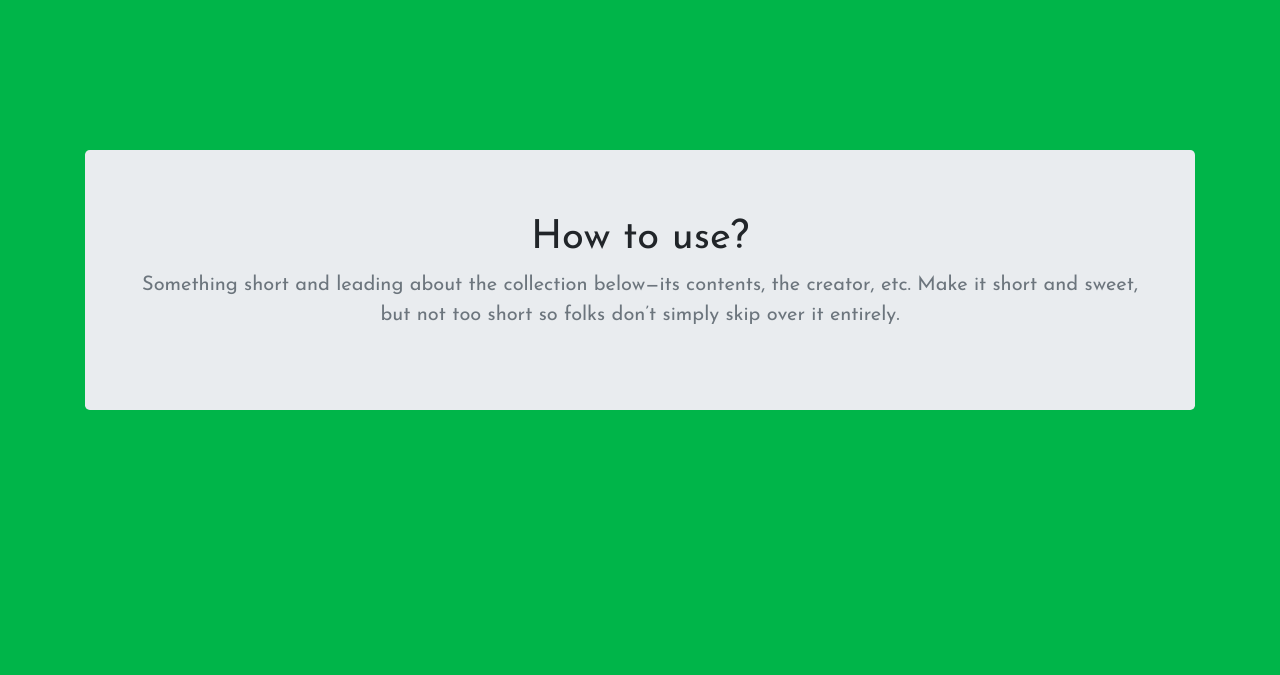
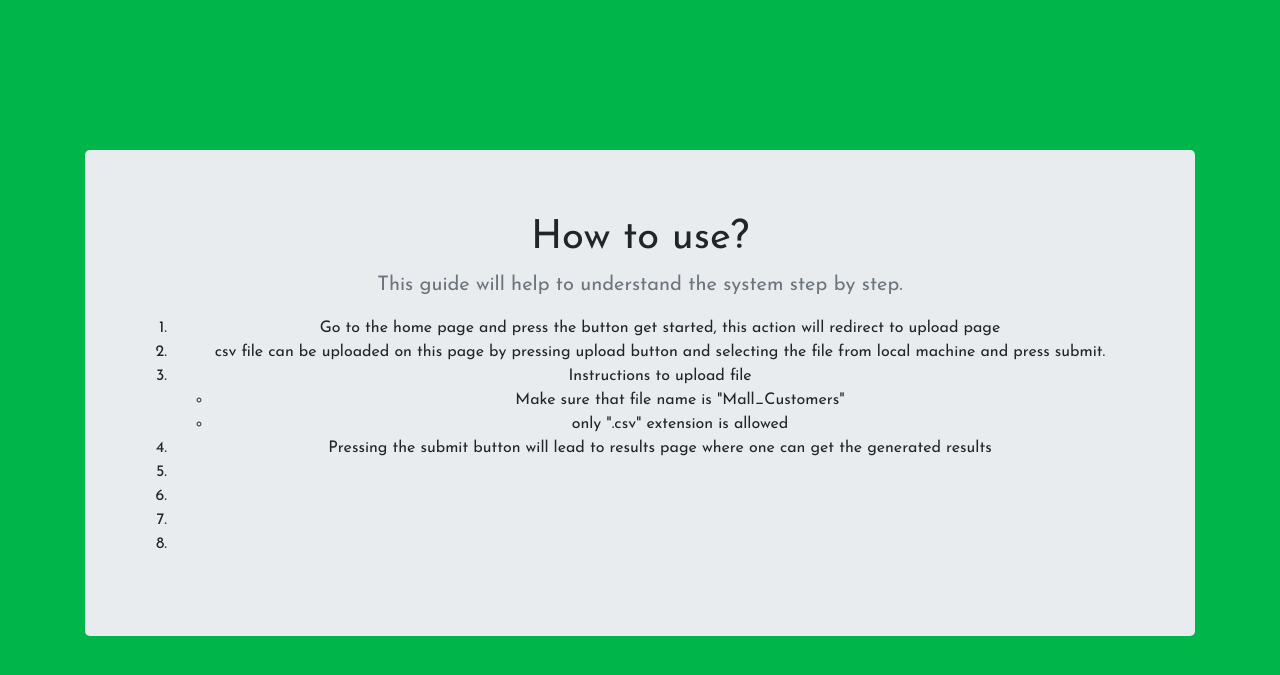
Before and after one commit to Kedar-K/Customer-Segmentation-Heirarchal-clustering, a Flask app: page /use in a window 1280 px wide. Shown: the part 56-731 px from the top of the page. Run offline with Flask 2, Linux system fonts and the light colour scheme; parts of the project's set-up code (start-up, migrations or seed data) failed here and were passed over; some libraries are stand-ins or nearby versions.

Commit message:
added instructions to use

```diff
--- a/templates/home.html
+++ b/templates/home.html
@@ -4,8 +4,10 @@
 <section style="margin-top:150px;" class="jumbotron text-center">
     <div class="container">
         <h1 class="jumbotron-heading">Cluster your Customer Information!</h1>
-        <p class="lead text-muted">Something short and leading about the collection below—its contents, the creator,
-            etc. Make it short and sweet, but not too short so folks don’t simply skip over it entirely.</p>
+        <p class="lead text-muted">Knowing the customer's behavior is one of the key factors of a successful business.
+            This system will help to create different categories of the customers so their spending behavior can be
+            understood easily.
+        </p>
         <p>
             <a href="/upload" class="btn btn-primary my-2">Get Started</a>
         </p>
--- a/templates/how.html
+++ b/templates/how.html
@@ -4,8 +4,22 @@
 <section style="margin-top:150px;" class="jumbotron text-center">
     <div class="container">
         <h1 class="jumbotron-heading">How to use?</h1>
-        <p class="lead text-muted">Something short and leading about the collection below—its contents, the creator,
-            etc. Make it short and sweet, but not too short so folks don’t simply skip over it entirely.</p>
+        <p class="lead text-muted">This guide will help to understand the system step by step.</p>
+        <ol>
+            <li>Go to the home page and press the button get started, this action will redirect to upload page</li>
+            <li>csv file can be uploaded on this page by pressing upload button and selecting the file from local
+                machine and press submit.</li>
+            <li>Instructions to upload file</li>
+            <ul>
+                <li>Make sure that file name is "Mall_Customers"</li>
+                <li>only ".csv" extension is allowed</li>
+            </ul>
+            <li>Pressing the submit button will lead to results page where one can get the generated results</li>
+            <li></li>
+            <li></li>
+            <li></li>
+            <li></li>
+        </ol>
         <p>
         </p>
     </div>
```
